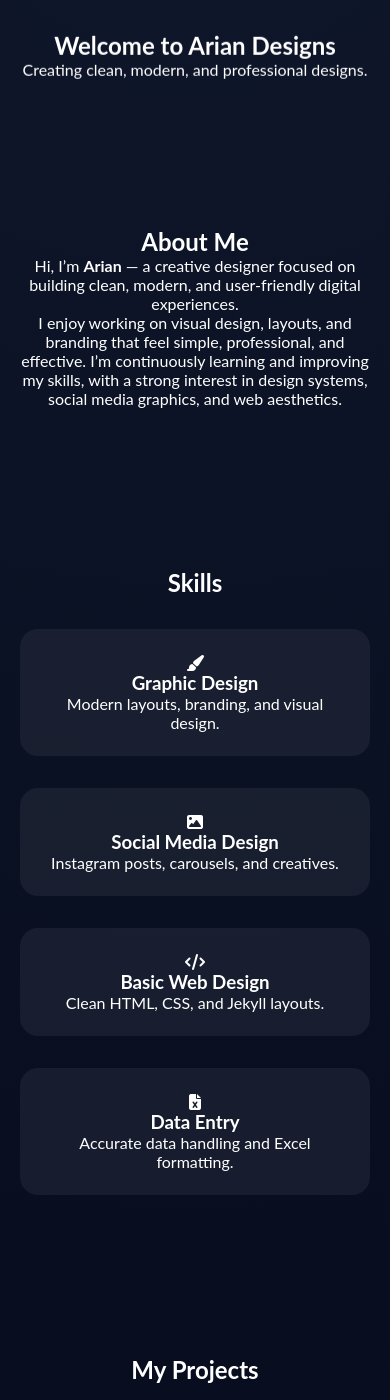
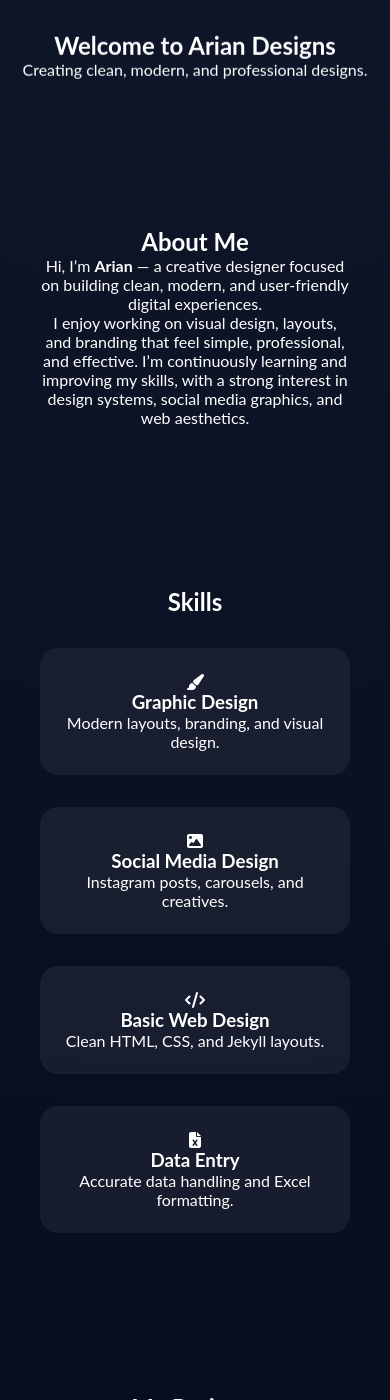
Before and after one commit to ariantechzone-stack/ariantechzone-stack.github.io, a Jekyll site: the page built from index.md, in a window 390 px wide and 1400 px high, scrolled down 196 px. Built offline with Jekyll 4.4.1, drawn with Linux system fonts in a browser that asks for light colours.

Commit message:
Update style.css

```diff
--- a/assets/css/style.css
+++ b/assets/css/style.css
@@ -1,74 +1,3 @@
-.site-footer {
-  background: rgba(2,6,23,0.9);
-  backdrop-filter: blur(20px);
-  padding: 20px 40px;
-  width: 100%;
-  display: flex;
-  justify-content: space-between; /* left & right sections */
-  align-items: center;            /* vertical alignment */
-  box-sizing: border-box;
-  flex-wrap: wrap;                /* allows wrapping on very small screens */
-}
-
-.footer-left {
-  display: flex;
-  align-items: center;
-  gap: 12px; /* space between logo and copyright */
-}
-
-.footer-logo {
-  width: 32px;
-  height: auto;
-}
-
-.footer-right {
-  display: flex;
-  gap: 16px;
-  align-items: center;
-  flex-wrap: wrap;
-}
-
-/* Circle social icons */
-.footer-right a {
-  width: 60px;
-  height: 60px;
-  display: flex;
-  align-items: center;
-  justify-content: center;
-  border-radius: 50%;
-  font-size: 2rem;
-  text-decoration: none;
-  color: #fff;
-  transition: transform 0.3s ease, box-shadow 0.3s ease, filter 0.3s ease;
-}
-
-.footer-right a i {
-  font-size: 2rem;
-}
-
-.footer-right a:hover {
-  transform: translateY(-6px) scale(1.1);
-  box-shadow: 0 12px 30px rgba(0,0,0,0.35);
-  filter: brightness(1.2);
-}
-
-/* Brand colors */
-.footer-right a.instagram { background: linear-gradient(45deg, #f58529, #dd2a7b, #8134af); }
-.footer-right a.pinterest { background: #e60023; }
-.footer-right a.github { background: #000; }
-.footer-right a.linkedin { background: #0a66c2; }
-.footer-right a.fiverr-icon { background: #1dbf73; font-weight: 800; }
-
-
-/* ===============================
-   GLOBAL CONTAINER
-================================ */
-.container {
-  max-width: 1200px;
-  margin: 0 auto;
-  padding: 0 20px;
-}
-
 /* ===============================
    ROOT VARIABLES
 ================================ */
@@ -89,6 +18,7 @@
   padding: 0;
   box-sizing: border-box;
 }
+
 html, body {
   font-family: 'Lato', sans-serif;
   background: var(--bg-main);
@@ -111,7 +41,7 @@ header {
 
 nav {
   max-width: 1200px;
-  margin: auto;
+  margin: 0 auto;
   padding: 18px 24px;
   display: flex;
   justify-content: space-between;
@@ -138,6 +68,7 @@ nav ul {
   padding: 120px 20px 80px;
   text-align: center;
 }
+
 .hero-inner {
   will-change: transform;
 }
@@ -148,7 +79,7 @@ nav ul {
 .about,
 .skills,
 .projects {
-  padding: 80px 0;
+  padding: 80px 20px;
   text-align: center;
 }
 
@@ -168,7 +99,7 @@ nav ul {
 }
 
 /* ===============================
-   CARDS (TILT SAFE)
+   CARDS (TILT EFFECT SAFE)
 ================================ */
 .skill-card,
 .project-card {
@@ -188,3 +119,90 @@ nav ul {
   object-fit: cover;
   border-radius: 14px;
 }
+
+/* ===============================
+   GLOBAL CONTAINER
+================================ */
+.container {
+  max-width: 1200px;
+  margin: 0 auto;
+  padding: 0 20px;
+}
+
+/* ===============================
+   FOOTER
+================================ */
+.site-footer {
+  background: rgba(2,6,23,0.9);
+  backdrop-filter: blur(20px);
+  padding: 20px 40px;
+  width: 100%;
+  display: flex;
+  justify-content: space-between; /* left-right alignment */
+  align-items: center;            /* vertical alignment */
+  flex-wrap: wrap;                /* responsive */
+  box-sizing: border-box;
+}
+
+/* Footer Left (Logo + Copyright) */
+.footer-left {
+  display: flex;
+  align-items: center;
+  gap: 12px;
+}
+
+.footer-logo {
+  width: 32px;
+  height: auto;
+}
+
+/* Footer Right (Social Icons) */
+.footer-right {
+  display: flex;
+  gap: 16px;
+  align-items: center;
+  flex-wrap: wrap;
+}
+
+/* Circle Social Icons */
+.footer-right a {
+  width: 60px;
+  height: 60px;
+  display: flex;
+  align-items: center;
+  justify-content: center;
+  border-radius: 50%;
+  font-size: 2rem;
+  text-decoration: none;
+  color: #fff;
+  transition: transform 0.3s ease, box-shadow 0.3s ease, filter 0.3s ease;
+}
+
+.footer-right a i {
+  font-size: 2rem;
+}
+
+.footer-right a:hover {
+  transform: translateY(-6px) scale(1.1);
+  box-shadow: 0 12px 30px rgba(0,0,0,0.35);
+  filter: brightness(1.2);
+}
+
+/* Brand Colors */
+.footer-right a.instagram { background: linear-gradient(45deg, #f58529, #dd2a7b, #8134af); }
+.footer-right a.pinterest { background: #e60023; }
+.footer-right a.github { background: #000; }
+.footer-right a.linkedin { background: #0a66c2; }
+.footer-right a.fiverr-icon { background: #1dbf73; font-weight: 800; }
+
+/* ===============================
+   RESPONSIVE
+================================ */
+@media (max-width: 768px) {
+  .footer-left,
+  .footer-right {
+    justify-content: center;
+    width: 100%;
+    margin: 8px 0;
+  }
+}
```
